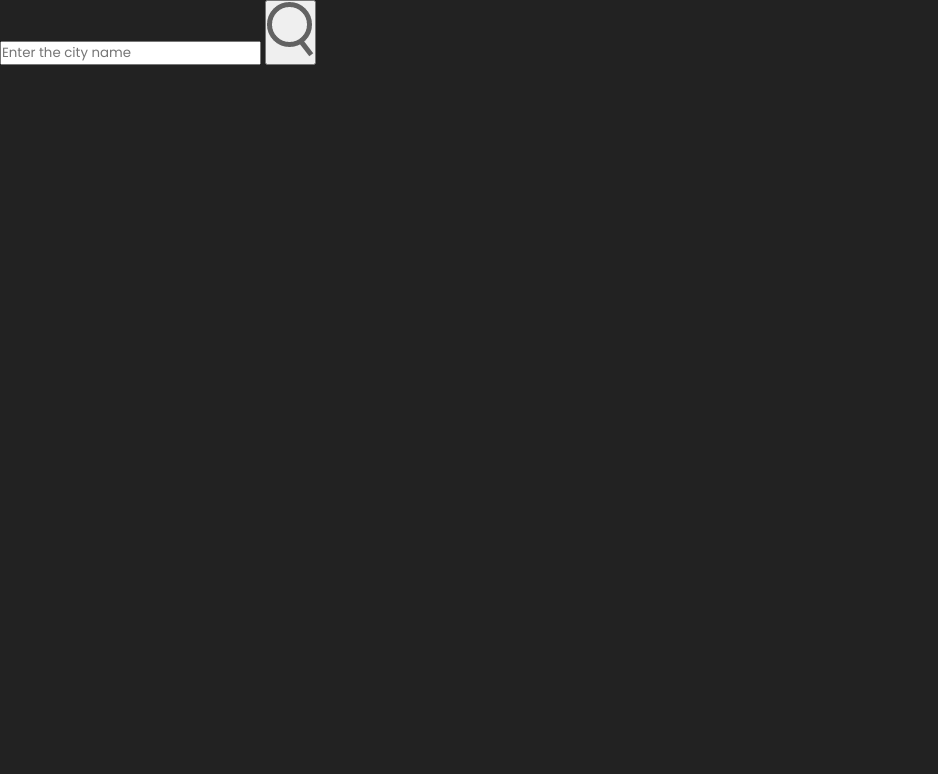
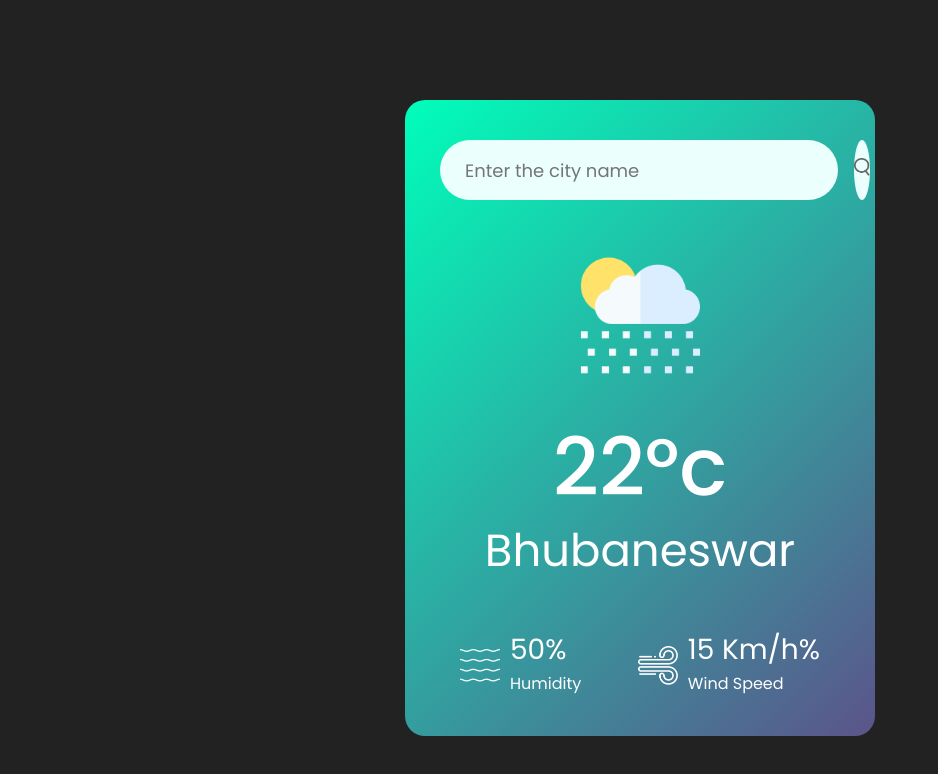
Before and after one commit to OFCDEV/Weather-Detector, a plain HTML site: page index.html in a window 1280 px wide. Shown: the whole page, without its empty margins (0-938 px from the left). Drawn offline with Linux system fonts and the light colour scheme.

Commit message:
Frontend Done

```diff
--- a/index.html
+++ b/index.html
@@ -20,7 +20,30 @@
             <input type="text" placeholder="Enter the city name" spellcheck="false">
             <button><img src="images/search.png" alt=""></button>
         </div>
+        <div class="weather">
+            <img src="images/rain.png" class="weather-icon">
+            <h1 class="temp">22°c</h1>
+            <h2 class="city">Bhubaneswar</h2>
+            <div class="details">
+                <div class="col">
+                    <img src="images/humidity.png">
+                    <div>
+                        <p class="humidity">50%</p>
+                        <p>Humidity</p>
+                    </div>
+                </div>
+                <div class="col">
+                    <img src="images/wind.png">
+                    <div>
+                        <p class="wind">15 Km/h%</p>
+                        <p>Wind Speed</p>
+                    </div>
+                </div>
+            </div>
+        </div>
     </div>
+
+    <script src="index.js"></script>
 </body>
 
 </html>
--- a/style.css
+++ b/style.css
@@ -4,6 +4,84 @@
     font-family: 'Poppins',sans-serif;
     box-sizing: border-box;
 }
+/* .poppins-medium {
+    font-family: "Poppins", sans-serif;
+    font-weight: 500;
+    font-style: normal;
+  } */
 body{
     background-color: #222;
 }
+.card{
+    width: 90%;
+    max-width: 470px;
+    background: linear-gradient(135deg,#00feba,#5b548a);
+    color: #fff;
+    margin: 100px auto 0;
+    border-radius: 20px;
+    padding: 40px 35px;
+    text-align: center;
+}
+.search{
+    width: 100%;
+    display: flex;
+    align-items: center;
+    justify-content: space-between;
+}
+.search input{
+    border: 0;
+    outline: 0;
+    background: #ebfffc;
+    color: #555;
+    padding: 10px 25px;
+    height: 60px;
+    border-radius: 30px;
+    flex: 1;
+    margin-right: 16px;
+    font-size: 18px;
+}
+.search button{
+    border: 0;
+    outline: 0;
+    background: #ebfffc;
+    border-radius: 50%;
+    width: 60px;
+    height: 60px;
+    cursor: pointer;
+}
+.search button img{
+    width: 16px;
+}
+.weather-icon{
+    width: 170px;
+    margin-top: 30px;
+}
+.weather h1{
+    font-size: 80px;
+    font-weight: 500;
+}
+.weather h2{
+    font-size: 45px;
+    font-weight: 400;
+    margin-top: -10px;
+}
+.details{
+    display: flex;
+    align-items: center;
+    justify-content: space-between;
+    padding: 0 20px;
+    margin-top: 50px;
+}
+.col{
+    display: flex;
+    align-items: center;
+    text-align: left;
+}
+.col img{
+    width: 40px;
+    margin-right: 10px;
+}
+.humidity, .wind{
+    font-size: 28px;
+    margin-top: -6px;
+}
```
